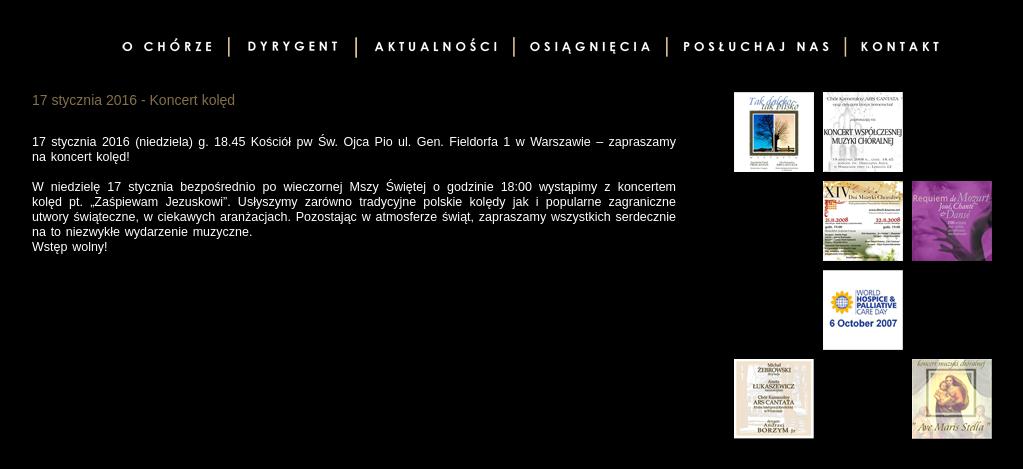
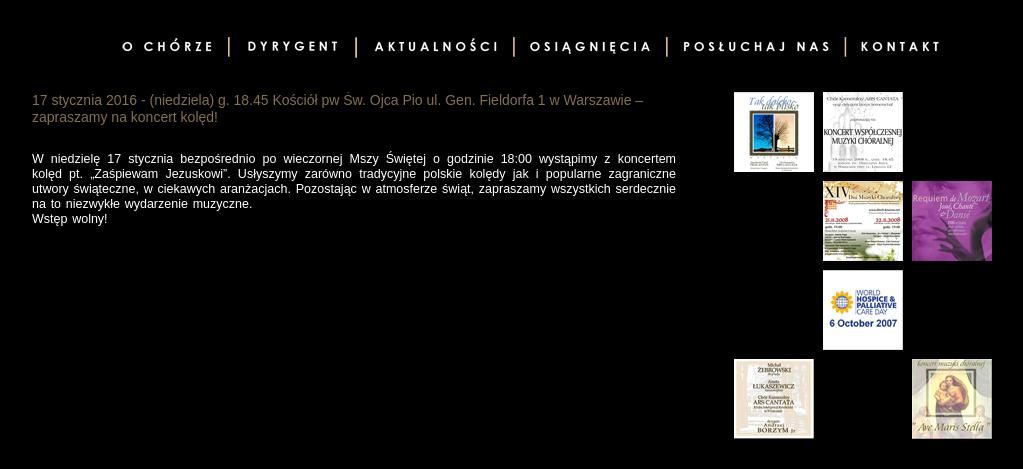
Before and after one commit to ars-cantata/ars-cantata.github.io, a Jekyll site: the page built from _posts/2016-01-17-koncert_koled.md, in a window 1280 px wide, cut to the strip 0-469 px from the top of the page. Shown: the whole strip, without its empty margins (123-1146 px from the left). Built offline with Jekyll 4.4.1, drawn with Linux system fonts in a browser that asks for light colours.

Commit message:
Korekty kosmetyczne oczywiście

```diff
--- a/_posts/2016-01-17-koncert_koled.md
+++ b/_posts/2016-01-17-koncert_koled.md
@@ -1,12 +1,10 @@
 ---
-title: Koncert kolęd
+title: (niedziela) g. 18.45 Kościół pw Św. Ojca Pio ul. Gen. Fieldorfa 1 w Warszawie – zapraszamy na koncert kolęd!
 date_time: 17 stycznia 2016
 layout: layout_post
 language: pl
 ---
 <br>
-17 stycznia 2016 (niedziela) g. 18.45 Kościół pw Św. Ojca Pio ul. Gen. Fieldorfa 1 w Warszawie – zapraszamy na koncert kolęd!
-<br><br>
 W niedzielę 17 stycznia bezpośrednio  po wieczornej Mszy Świętej o godzinie 18:00 wystąpimy z  koncertem kolęd pt. „Zaśpiewam Jezuskowi”.
 Usłyszymy zarówno tradycyjne polskie kolędy jak i popularne zagraniczne utwory świąteczne, w ciekawych aranżacjach.
 Pozostając w atmosferze świąt, zapraszamy wszystkich serdecznie na to niezwykłe wydarzenie muzyczne.
```
